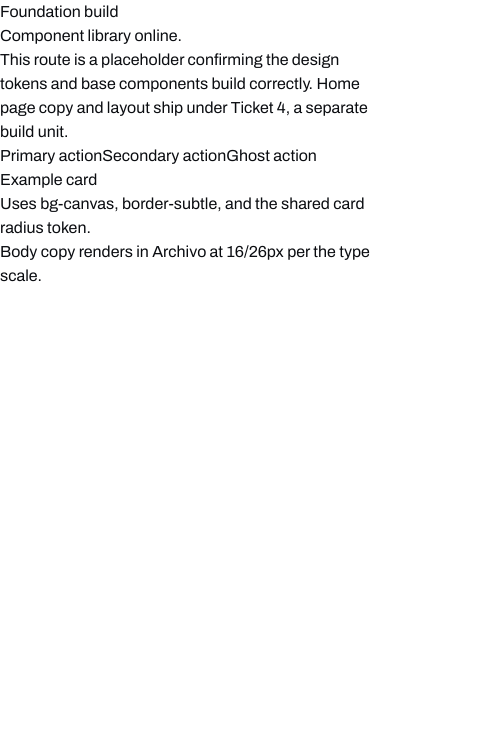
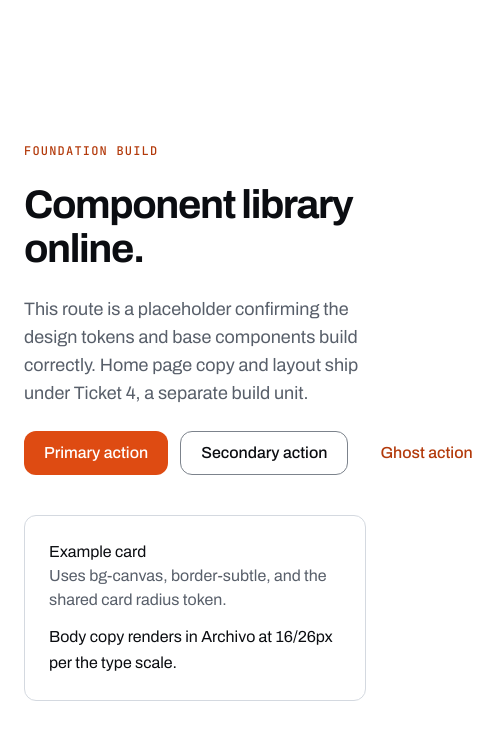
Before and after one commit to alyvonai/alyvon-marketing-site, a Next.js app: page / in a window 390 px wide. Shown: the top 740 px of the page, 493 px wide, since content can reach past the window. Built offline with nearby package versions, Linux system fonts and the light colour scheme.

Commit message:
feat: add Tailwind token mapping (colors, type scale, motion, breakpoints)

```diff
--- /dev/null
+++ b/tailwind.config.ts
@@ -0,0 +1,87 @@
+import type { Config } from "tailwindcss"
+
+// Token source: Brand's Design System Extension Spec (Ticket 0c), corrected version.
+// Every color below is a CSS custom property defined in app/globals.css so there is
+// exactly one place (globals.css) where a literal hex value is allowed to live.
+// See docs/design-tokens-reference.md for the full token table, usage rules, and
+// the two contrast deviations Engineering applied (border-input, text-tertiary).
+const config: Config = {
+  darkMode: "class", // reserved: site is light-theme only per Ticket 1, app theme is separate
+  content: [
+    "./app/**/*.{ts,tsx}",
+    "./components/**/*.{ts,tsx}",
+    "./lib/**/*.{ts,tsx}",
+  ],
+  theme: {
+    extend: {
+      colors: {
+        canvas: "var(--bg-canvas)",
+        surface: "var(--bg-surface)",
+        "surface-sunken": "var(--bg-surface-sunken)",
+        inverse: "var(--bg-inverse)",
+        disabled: "var(--bg-disabled)",
+
+        "border-subtle": "var(--border-subtle)",
+        "border-input": "var(--border-input)",
+        "border-focus": "var(--border-focus)",
+
+        "text-primary": "var(--text-primary)",
+        "text-secondary": "var(--text-secondary)",
+        "text-tertiary": "var(--text-tertiary)",
+        "text-disabled": "var(--text-disabled)",
+        "text-on-accent": "var(--text-on-accent)",
+        "text-on-inverse": "var(--text-on-inverse)",
+
+        accent: "var(--accent)",
+        "accent-strong": "var(--accent-strong)",
+        "accent-wash": "var(--accent-wash)",
+
+        "success-ink": "var(--success-ink)",
+        "success-bg": "var(--success-bg)",
+        "error-ink": "var(--error-ink)",
+        "error-bg": "var(--error-bg)",
+        "warning-ink": "var(--warning-ink)",
+        "warning-bg": "var(--warning-bg)",
+        "info-ink": "var(--info-ink)",
+        "info-bg": "var(--info-bg)",
+      },
+      fontFamily: {
+        display: ["var(--font-archivo)", "Arial", "Helvetica", "sans-serif"],
+        body: ["var(--font-archivo)", "Arial", "Helvetica", "sans-serif"],
+        mono: ["var(--font-jetbrains-mono)", "ui-monospace", "SFMono-Regular", "monospace"],
+      },
+      fontSize: {
+        "display-xl": ["56px", { lineHeight: "60px", letterSpacing: "-0.042em", fontWeight: "700" }],
+        "display-l": ["40px", { lineHeight: "44px", letterSpacing: "-0.035em", fontWeight: "700" }],
+        "display-m": ["28px", { lineHeight: "34px", letterSpacing: "-0.03em", fontWeight: "600" }],
+        "body-l": ["18px", { lineHeight: "28px" }],
+        body: ["16px", { lineHeight: "26px" }],
+        "body-s": ["14px", { lineHeight: "22px" }],
+        label: ["12px", { lineHeight: "16px", letterSpacing: "0.1em", fontWeight: "500" }],
+        mono: ["13px", { lineHeight: "22px" }],
+      },
+      transitionDuration: {
+        micro: "150ms",
+        panel: "250ms",
+        page: "300ms",
+      },
+      transitionTimingFunction: {
+        "ease-out-standard": "cubic-bezier(0, 0, 0.2, 1)",
+        "ease-in-standard": "cubic-bezier(0.4, 0, 1, 1)",
+      },
+      borderRadius: {
+        card: "var(--radius-card)",
+      },
+      screens: {
+        xs: "360px",
+      },
+      maxWidth: {
+        content: "1120px",
+        "content-lg": "1200px",
+      },
+    },
+  },
+  plugins: [],
+}
+
+export default config
```
